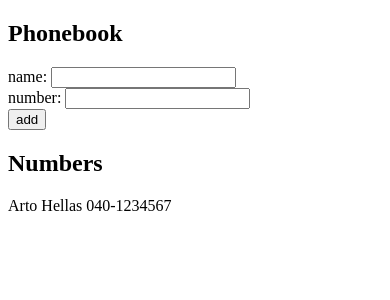
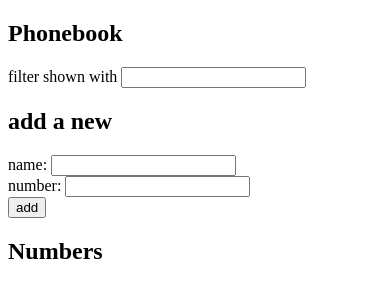
Before and after one commit to thlin002/Full_Stack_open, a React (Vite) app in the folder part2/phonebook/: page / in a window 390 px wide. Shown: the top 300 px of the page. Built offline with nearby package versions, Linux system fonts and the light colour scheme.

Commit message:
The Phonebook, step 4

```diff
--- a/part2/phonebook/src/App.jsx
+++ b/part2/phonebook/src/App.jsx
@@ -1,14 +1,18 @@
 import { useState } from 'react'
 
+const Persons = ( {persons} ) => {
+  return (
+    <>
+      {persons.map((person) => <div key={person.name}>{person.name} {person.number}</div>)}
+    </>
+  )
+}
+
 const App = () => {
-  const [persons, setPersons] = useState([
-    {
-      name: 'Arto Hellas',
-      number: '040-1234567'
-    }
-  ])
+  const [persons, setPersons] = useState([])
   const [newName, setNewName] = useState('')
   const [newNumber, setNewNumber] = useState('')
+  const [filter, setFilter] = useState('')
 
   const handleNameChange = (e) => {
     setNewName(e.target.value)
@@ -16,6 +20,10 @@ const App = () => {
 
   const handleNumberChange = (e) => {
     setNewNumber(e.target.value)
+  }
+
+  const handleFilterChange = (e) => {
+    setFilter(e.target.value)
   }
 
   const addContact = (e) => {
@@ -33,9 +41,15 @@ const App = () => {
     setNewNumber('')
   }
 
+  const personsToShow = persons.filter((person) => person.name.toLowerCase().includes(filter.toLowerCase()))
+
   return (
     <div>
       <h2>Phonebook</h2>
+      <label>
+        filter shown with <input value={filter} onChange={handleFilterChange} />
+      </label>
+      <h2>add a new</h2>
       <form onSubmit={addContact}>
         <div>
           name: <input value={newName} onChange={handleNameChange}/>
@@ -48,7 +62,7 @@ const App = () => {
         </div>
       </form>
       <h2>Numbers</h2>
-      {persons.map((person) => <div key={person.name}>{person.name} {person.number}</div>)}
+      <Persons persons={personsToShow} />
     </div>
   )
 }
```
